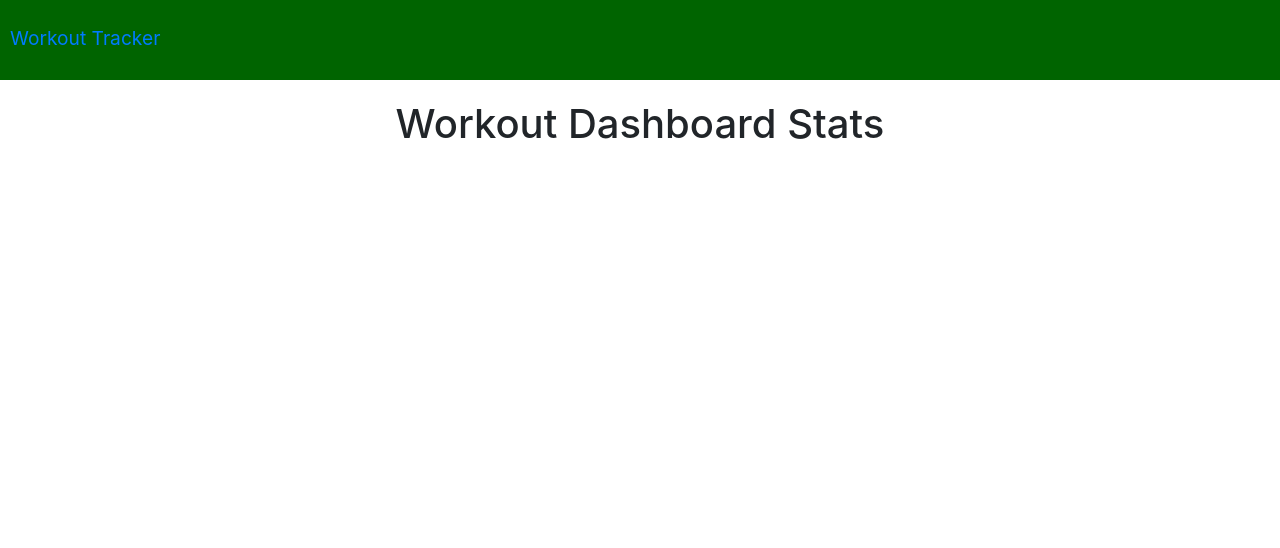
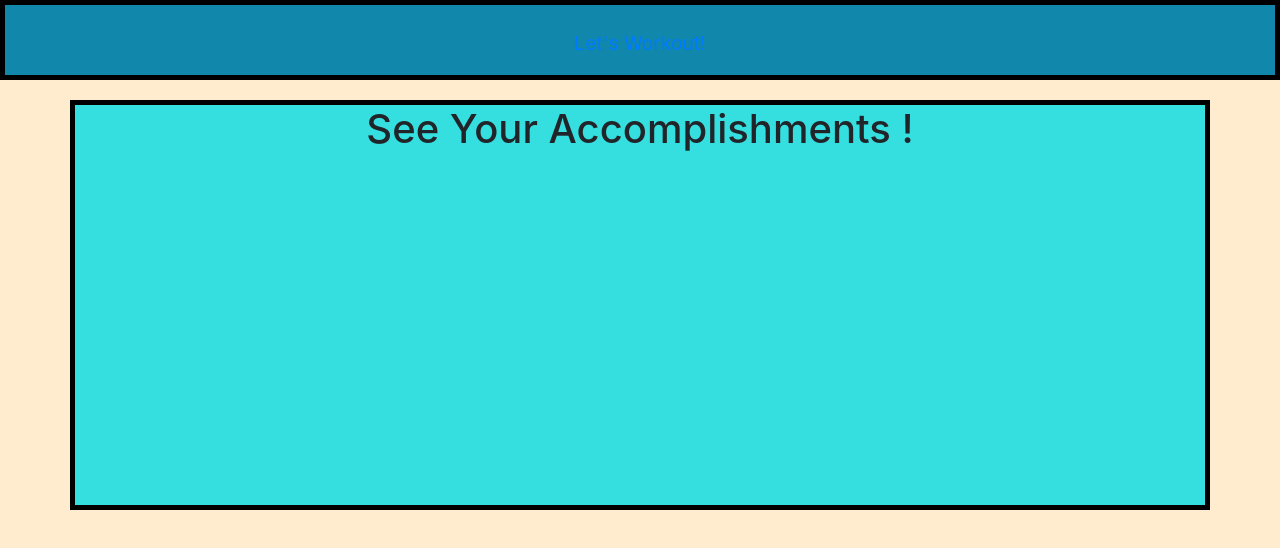
Before and after one commit to spental/hw17-WorkOutTracker, a website: page public/stats.html in a window 1280 px wide. Drawn offline with nearby package versions, Linux system fonts and the light colour scheme; no server answers.

Commit message:
final push

```diff
--- a/public/stats.html
+++ b/public/stats.html
@@ -12,14 +12,14 @@
 			integrity="sha384-ggOyR0iXCbMQv3Xipma34MD+dH/1fQ784/j6cY/iJTQUOhcWr7x9JvoRxT2MZw1T"
 			crossorigin="anonymous"
 		/>
-		<title>Workout Stats</title>
+		<title> Stats</title>
 	</head>
 	<nav>
-		<a href="/">Workout Tracker</a>
+		<a href="/">Let's Workout!</a>
 	</nav>
-	<body>
-		<div class="container mt">
-			<h1 class="text-center">Workout Dashboard Stats</h1>
+	<body id="backg">
+		<div class="container mt" id="back">
+			<h1 class="text-center">See Your Accomplishments !</h1>
 			<div class="row mt">
 				<div class="col-md-6">
 					<canvas id="canvas"></canvas>
--- a/public/style.css
+++ b/public/style.css
@@ -17,12 +17,27 @@ body {
 }
 
 nav {
-  background-color: darkgreen;
+  background-color: rgb(16, 135, 171);
   color: #ffffff;
   height: 80px;
   padding: 10px;
   line-height: 3;
   font-size: 1.2rem;
+  border-style: solid;
+  border-width: 5px;
+  border-color: black;
+  text-align: center;
+  align-content: center;
+}
+
+#back{
+  background-color: rgb(53, 223, 223);
+  border-width: 5px;
+  border-style: solid;
+  border-color: black;
+}
+#backg{
+  background-color: blanchedalmond;
 }
 
 a,
--- a/seeders/seed.js
+++ b/seeders/seed.js
@@ -1,7 +1,7 @@
 let mongoose = require("mongoose");
 let db = require("../models");
 
-mongoose.connect(process.env.MONGODB_URI || "mongodb://localhost/workout", {
+mongoose.connect(process.env.MONGODB_URI || "mongodb+srv://admin:Password69@cluster0.ekoru.mongodb.net/myFirstDatabase", {
 	useNewUrlParser: true,
 	useFindAndModify: false,
 });
--- a/server.js
+++ b/server.js
@@ -3,7 +3,7 @@ const path = require("path");
 const logger = require("morgan");
 const mongoose = require("mongoose");
 
-const PORT = process.env.PORT || 3000;
+const PORT = process.env.PORT || 4200;
 
 const db = require("./models");
 const app = express();
@@ -15,7 +15,7 @@ app.use(express.static("public"));
 
 
 
-mongoose.connect(process.env.MONGODB_URI || "mongodb://localhost/workout", {
+mongoose.connect(process.env.MONGODB_URI || "mongodb+srv://admin:Password69@cluster0.ekoru.mongodb.net/myFirstDatabase", {
 	useNewUrlParser: true,
 
 });
```
Also changed, not shown: package.json (+7 -4 lines), public/exercise.html (+4 -4 lines), public/index.html (+5 -5 lines), 1 other file.
